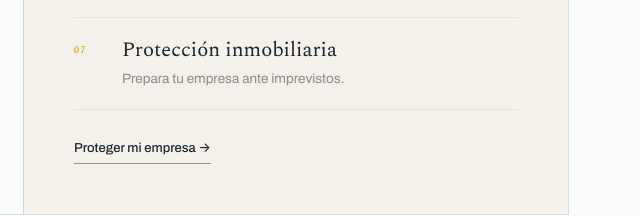
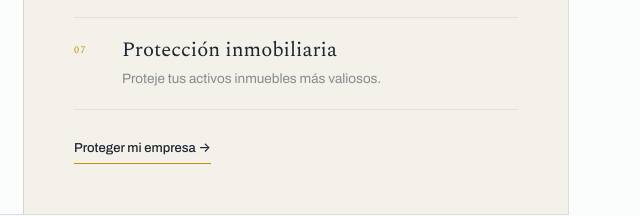
Before and after one commit to AndyZMA/PlanoCapital, a plain HTML site: page index.html in a window 1280 px wide. Shown: the part 5733-5949 px from the top of the page, 617-1257 px from the left. Drawn offline with nearby package versions, Linux system fonts and the light colour scheme.

Commit message:
updates services2

```diff
--- a/index.html
+++ b/index.html
@@ -555,7 +555,7 @@
                <div class="solucion-item">
                 <span>07</span>
                 <h4>Protección inmobiliaria</h4>
-                <p>Prepara tu empresa ante imprevistos.</p>
+                <p>Proteje tus activos inmuebles más valiosos.</p>
               </div>
 
 
```
